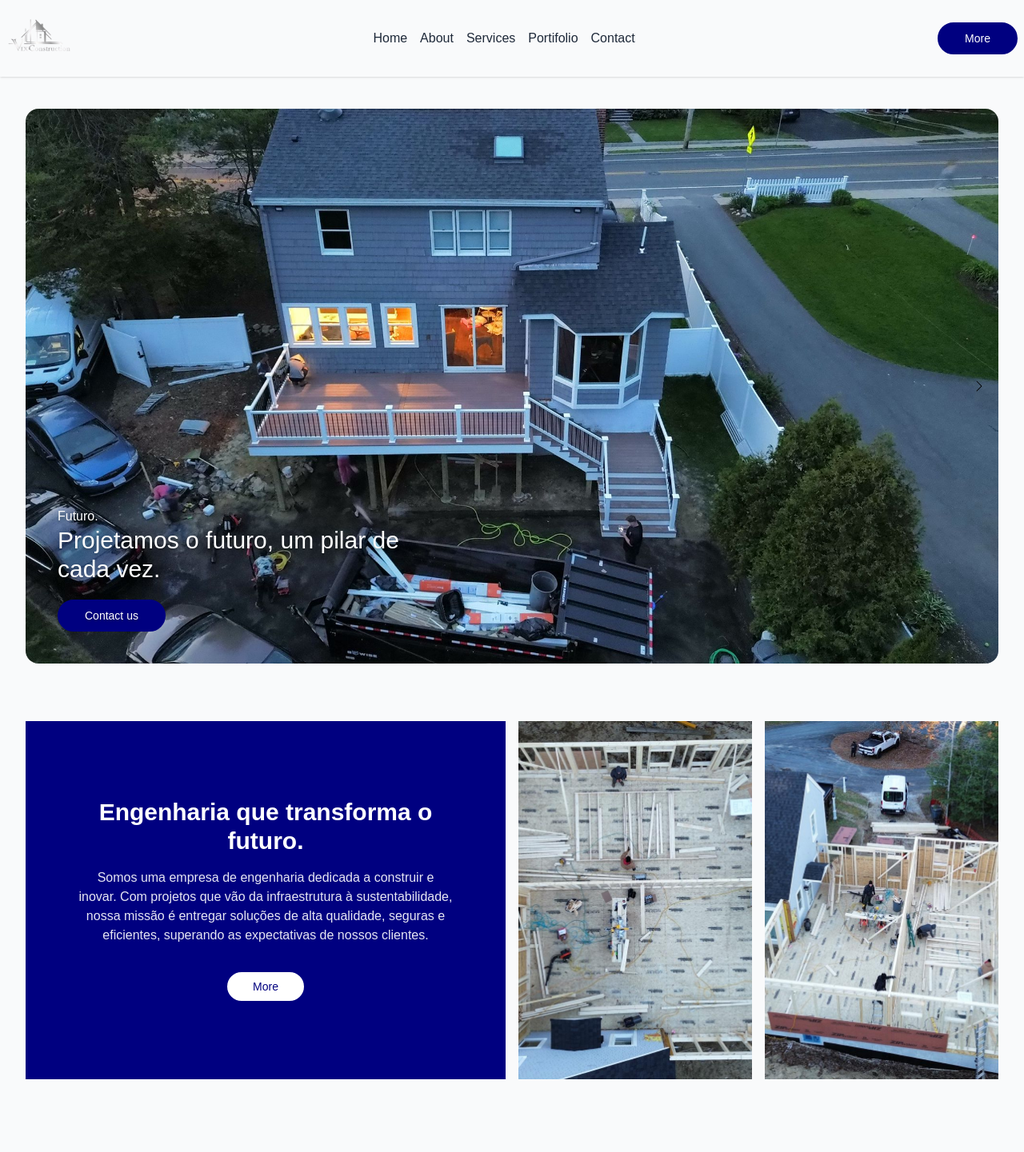
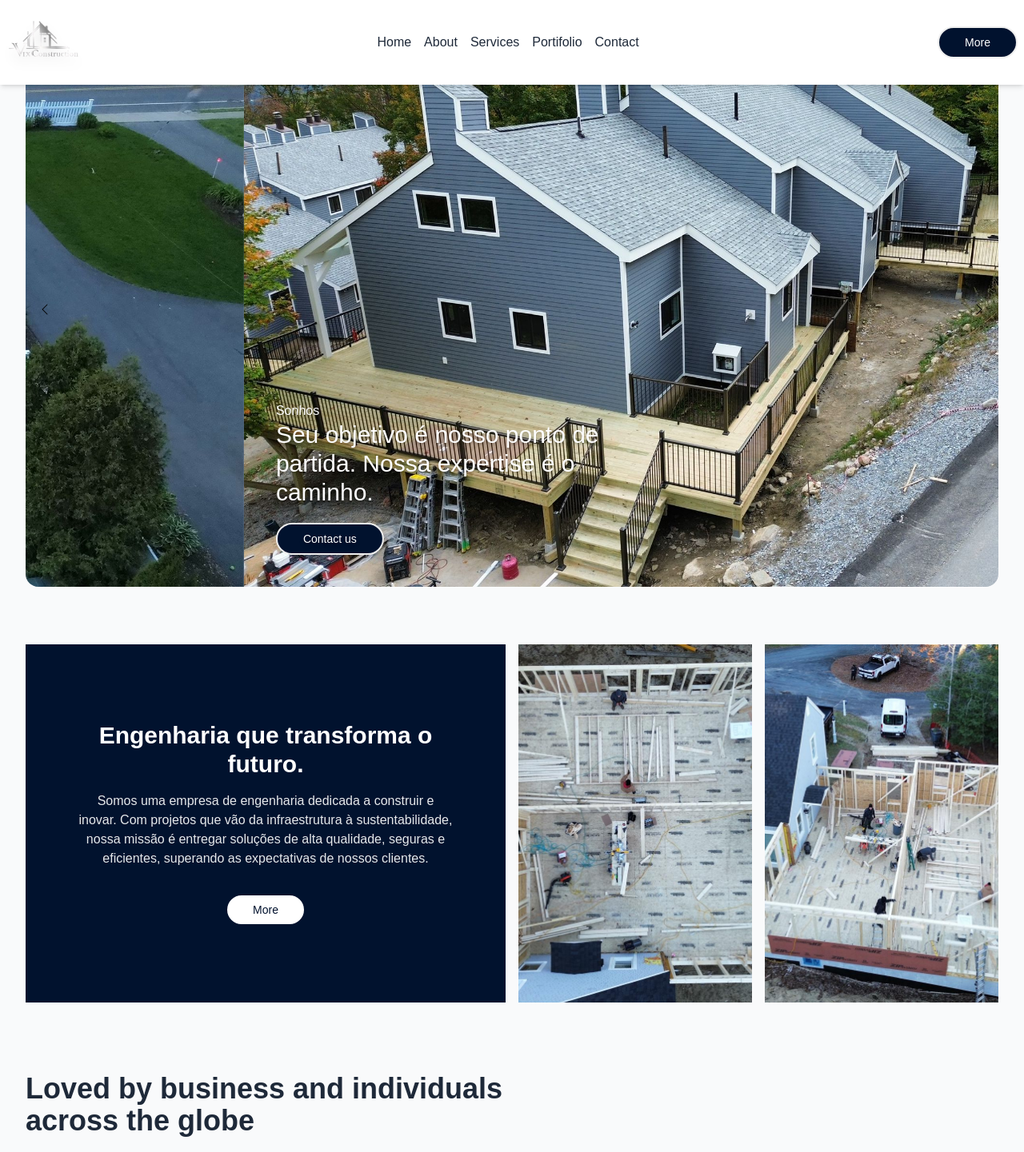
Before and after one commit to ffozzatti/vixx, a Next.js app: page / in a window 1280 px wide. Shown: the top 1441 px of the page at 80% size. Built offline with nearby package versions, Linux system fonts and the light colour scheme.

Commit message:
ajuste de cores e tamanhos de imagens

```diff
--- a/app/components/About.tsx
+++ b/app/components/About.tsx
@@ -7,7 +7,7 @@ const About: React.FC = () => {
     <section id="about">
       <div className="mx-auto max-w-screen-2xl px-4 py-8 sm:px-6 lg:px-8">
         <div className="grid grid-cols-1 gap-4 md:grid-cols-2">
-          <div className="bg-[#000080] p-8 md:p-12 lg:px-16 lg:py-24">
+          <div className="bg-[#01122E] p-8 md:p-12 lg:px-16 lg:py-24">
             <div className="mx-auto max-w-xl text-center">
               <h2 className="text-2xl font-bold text-white md:text-3xl">
                 Engenharia que transforma o futuro.
--- a/app/components/Button.tsx
+++ b/app/components/Button.tsx
@@ -11,7 +11,7 @@ const Button: React.FC<ButtonProps> = ({name, url}) => {
     return (
         <div>
             <a
-              className="group inline-flex items-center gap-x-2 py-2 px-8 bg-[#000080] hover:bg-white font-medium text-sm text-white hover:text-[#000080] border-2 border-[#000080] hover:border-solid rounded-full focus:outline-hidden"
+              className="group inline-flex items-center gap-x-2 py-2 px-8 bg-[#01122E] hover:bg-white font-medium text-sm text-white hover:text-[#01122E] border-2 border-[#EEE] hover:border-solid rounded-full focus:outline-hidden"
               href={url}
             >
               {name}
--- a/app/components/ButtonInverse.tsx
+++ b/app/components/ButtonInverse.tsx
@@ -11,7 +11,7 @@ const ButtonInverse: React.FC<ButtonProps> = ({name, url}) => {
     return (
         <div>
             <a
-              className="group inline-flex items-center gap-x-2 py-2 px-8 bg-white font-medium text-sm text-[#000080] hover:bg-[#000080] hover:text-white border-2 border-[#000080] hover:border-white rounded-full focus:outline-hidden"
+              className="group inline-flex items-center gap-x-2 py-2 px-8 bg-white font-medium text-sm text-[#01122E] hover:bg-[#01122E] hover:text-white border-2 border-[#01122E] hover:border-white rounded-full focus:outline-hidden"
               href={url}
             >
               {name}
--- a/app/components/Features.tsx
+++ b/app/components/Features.tsx
@@ -24,7 +24,7 @@ const Features: React.FC<FeaturesProps> = ({ stats }) => {
             <h4 className="text-lg sm:text-xl font-semibold text-gray-800 dark:text-neutral-200">
               {stat.title}
             </h4>
-            <p className="mt-2 sm:mt-3 text-4xl sm:text-6xl font-bold text-[#000080]">
+            <p className="mt-2 sm:mt-3 text-4xl sm:text-6xl font-bold text-[#01122E]">
               {stat.value}
             </p>
             <p className="mt-1 text-gray-500 dark:text-neutral-500">
--- a/app/components/Footer.tsx
+++ b/app/components/Footer.tsx
@@ -36,7 +36,7 @@ const Footer: React.FC<FooterProps> = ({
   const currentYear = new Date().getFullYear();
 
   return (
-    <footer className="bg-white dark:bg-gray-800 text-gray-700 dark:text-gray-200 py-12">
+    <footer className="bg-white dark:bg-[#01122E] text-gray-700 dark:text-gray-200 py-12">
       <div className="container mx-auto grid grid-cols-1 md:grid-cols-4 gap-8 px-4 sm:px-6 lg:px-8 text-center">
         {/* <!-- About Us --> */}
         <div>
--- a/app/components/Navbar.tsx
+++ b/app/components/Navbar.tsx
@@ -1,33 +1,57 @@
-import React, { useState } from 'react';
+import React, { useState, useEffect } from 'react';
 import Image from 'next/image';
 import Button from './Button';
 
 function Navbar() {
   const [isMobileMenuOpen, setIsMobileMenuOpen] = useState<boolean>(false);
+  const [isScrolled, setIsScrolled] = useState<boolean>(false);
 
   const toggleMobileMenu = () => {
     setIsMobileMenuOpen(!isMobileMenuOpen);
   };
 
+  useEffect(() => {
+    const handleScroll = () => {
+      if (window.scrollY > 10) {
+        setIsScrolled(true);
+      } else {
+        setIsScrolled(false);
+      }
+    };
+
+    window.addEventListener('scroll', handleScroll);
+
+    return () => {
+      window.removeEventListener('scroll', handleScroll);
+    };
+  }, []);
+
   return (
     <div>
-      <nav className="p-2 shadow">
+      <nav
+        className={`fixed top-0 left-0 w-full z-50 p-2 transition-colors duration-300 ease-in-out ${
+          // Alteração 1: Fundo inicial branco (bg-white)
+          isScrolled ? 'bg-[#01122E] shadow-lg' : 'bg-white shadow-md'
+          }`}
+      >
         <div className="container mx-auto flex justify-between items-center">
-          <div className="text-gray-800 dark:text-white text-2xl font-bold flex items-center gap-2">
+          <div className="text-2xl font-bold flex items-center gap-2">
             <Image
+              className="drop-shadow-xl"
               src="/assets/logo_alt.png"
               alt="Logo"
-              width={80}
-              height={80}
+              width={90}
+              height={90}
             />
           </div>
 
           <div className="flex-grow hidden md:flex justify-center space-x-4">
-            <a href="#" className="text-gray-800 dark:text-gray-200 hover:text-[#000080] dark:hover:text-blue-400">Home</a>
-            <a href="#about" className="text-gray-800 dark:text-gray-200 hover:text-[#000080] dark:hover:text-blue-400">About</a>
-            <a href="#service" className="text-gray-800 dark:text-gray-200 hover:text-[#000080] dark:hover:text-blue-400">Services</a>
-            <a href="#service" className="text-gray-800 dark:text-gray-200 hover:text-[#000080] dark:hover:text-blue-400">Portifolio</a>
-            <a href="#contact" className="text-gray-800 dark:text-gray-200 hover:text-[#000080] dark:hover:text-blue-400">Contact</a>
+            {/* Alteração 2 e 3: Cor do texto dinâmica e novo hover */}
+            <a href="#" className={`${isScrolled ? 'text-white' : 'text-gray-800'} hover:text-[#01122E] dark:hover:text-blue-400`}>Home</a>
+            <a href="#about" className={`${isScrolled ? 'text-white' : 'text-gray-800'} hover:text-[#01122E] dark:hover:text-blue-400`}>About</a>
+            <a href="#service" className={`${isScrolled ? 'text-white' : 'text-gray-800'} hover:text-[#01122E] dark:hover:text-blue-400`}>Services</a>
+            <a href="#service" className={`${isScrolled ? 'text-white' : 'text-gray-800'} hover:text-[#01122E] dark:hover:text-blue-400`}>Portifolio</a>
+            <a href="#contact" className={`${isScrolled ? 'text-white' : 'text-gray-800'} hover:text-[#01122E] dark:hover:text-blue-400`}>Contact</a>
           </div>
 
           <div className="hidden md:block">
@@ -36,7 +60,8 @@ function Navbar() {
 
           <div className="md:hidden">
             <button
-              className="text-gray-800 dark:text-white cursor-pointer"
+              // Cor do ícone do menu também muda dinamicamente
+              className={`${isScrolled ? 'text-white' : 'text-gray-800'} cursor-pointer`}
               onClick={toggleMobileMenu}
             >
               <svg className="h-6 w-6" fill="none" stroke="currentColor" viewBox="0 0 24 24" xmlns="http://www.w3.org/2000/svg">
@@ -49,10 +74,10 @@ function Navbar() {
         {/* Menu responsivo que aparece e desaparece */}
         <div className={`md:hidden ${isMobileMenuOpen ? 'block' : 'hidden'}`}>
           <div className="flex flex-col space-y-4 mt-2 bg-white dark:bg-gray-800 p-4 rounded-md shadow-md">
-            <a href="#" className="text-gray-800 dark:text-gray-200 hover:text-[#000080] dark:hover:text-blue-400">Home</a>
-            <a href="/about" className="text-gray-800 dark:text-gray-200 hover:text-[#000080] dark:hover:text-blue-400">About</a>
-            <a href="/services" className="text-gray-800 dark:text-gray-200 hover:text-[#000080] dark:hover:text-blue-400">Services</a>
-            </div>
+            <a href="#" className="text-gray-800 dark:text-gray-200 hover:text-[#01122E] dark:hover:text-blue-400">Home</a>
+            <a href="/about" className="text-gray-800 dark:text-gray-200 hover:text-[#01122E] dark:hover:text-blue-400">About</a>
+            <a href="/services" className="text-gray-800 dark:text-gray-200 hover:text-[#01122E] dark:hover:text-blue-400">Services</a>
+          </div>
         </div>
       </nav>
     </div>
--- a/app/components/Service.tsx
+++ b/app/components/Service.tsx
@@ -31,7 +31,7 @@ const Service: React.FC<ServiceProps> = ({
   };
 
   return (
-    <div className="bg-[#000080]" id="service">
+    <div className="bg-[#01122E]" id="service">
       <div className="max-w-5xl px-4 xl:px-0 py-10 lg:pt-20 lg:pb-20 mx-auto">
         <div className="max-w-3xl mb-10 lg:mb-14">
           <h2 className="text-white font-semibold text-2xl md:text-4xl md:leading-tight">
@@ -43,7 +43,7 @@ const Service: React.FC<ServiceProps> = ({
         <div className="grid grid-cols-1 lg:grid-cols-2 gap-10 lg:gap-16 lg:items-center">
           <div className="aspect-w-16 aspect-h-9 lg:aspect-none">
             <Image
-              className="w-full object-cover rounded-xl"
+              className="w-80 object-cover rounded-xl"
               src={imageUrl}
               alt="Features Image"
               width={480}
--- a/app/components/SplashScreen.tsx
+++ b/app/components/SplashScreen.tsx
@@ -13,14 +13,14 @@ export default function SplashScreen({ onFinish }: SplashScreenProps) {
     // Apenas um timer para remover a splash screen da tela
     const timer = setTimeout(() => {
       onFinish();
-    }, 5500); // 5000ms da espera + 500ms da animação de saída
+    }, 2500); // 5000ms da espera + 500ms da animação de saída
 
     return () => clearTimeout(timer);
   }, [onFinish]);
 
   return (
     <motion.div
-      className="fixed top-0 left-0 w-full h-full bg-[#000080] z-50 flex flex-col items-center justify-center"
+      className="fixed top-0 left-0 w-full h-full bg-[#01122E] z-50 flex flex-col items-center justify-center"
       // Animação de entrada
       initial={{ opacity: 0 }}
       animate={{ opacity: 1 }}
@@ -31,8 +31,8 @@ export default function SplashScreen({ onFinish }: SplashScreenProps) {
       <Image
         src="/assets/logo_alt.png"
         alt="Logo"
-        width={300}
-        height={300}
+        width={250}
+        height={250}
       />
       <p className="text-white text-lg mt-2">Bulding dreams</p>
     </motion.div>
```
